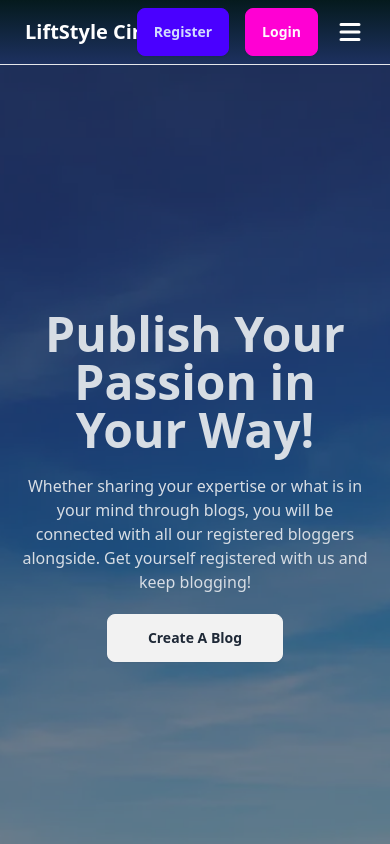
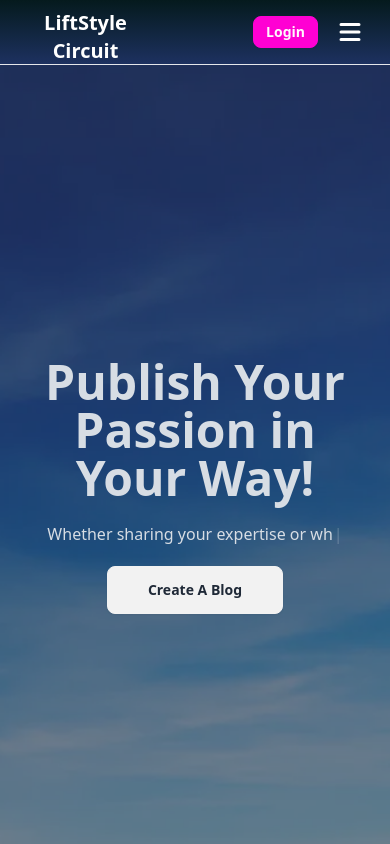
Before and after one commit to bornilshopno/lifeStyle-clientSide-blogWebsite, a React (Vite) app: page / in a window 390 px wide. Shown: the top 844 px of the page. Built offline with nearby package versions, Linux system fonts and the light colour scheme; no server answers.

Commit message:
some CSS improved

```diff
--- a/package.json
+++ b/package.json
@@ -27,7 +27,8 @@
     "react-router-dom": "^7.1.0",
     "react-toastify": "^11.0.2",
     "sort-by": "^1.2.0",
-    "sweetalert2": "^11.15.3"
+    "sweetalert2": "^11.15.3",
+    "typewriter-effect": "^2.21.0"
   },
   "devDependencies": {
     "@eslint/js": "^9.17.0",
--- a/src/Components/Blogs/CardforAllBlogs.jsx
+++ b/src/Components/Blogs/CardforAllBlogs.jsx
@@ -32,30 +32,9 @@ const CardforAllBlogs = ({ blog }) => {
     }
     return (
         <div className="" >
-            {/* <div className="card card-compact bg-base-100">
-                <figure>
-                    <img
-                        src={thumbnail}
-                        alt="blogImage"
-                        className="w-80 h-60" />
-                </figure>
-                <div className="card-body">
-                    <h2 className="card-title">{title}</h2>
-                    <div className="flex justify-between flex-row-reverse">
-                        <p>Blog Category : {category}</p>
-                        <p>Blog Posted By: {name}</p>
-                    </div>
-                    <p>{shortDescription}</p>
-                    <div className="card-actions justify-end">
-                        <Link to={`/blog/${_id}`}><button className="btn btn-primary">Details</button></Link>
-                        <button className="btn btn-primary" onClick={wishlistHandler}>Add to Wishlist</button>
-                    </div>
-                </div>
-            </div> */}
 
-
-            <div className="card card-side bg-gray-100 shadow-xl h-80" data-aos="fade-up"
-        data-aos-duration="3000">
+            <div className="card card-side bg-gray-100 shadow-xl h-80" data-aos="zoom-in"
+        data-aos-duration="1000">
                 <figure>
                     <img
                         src={thumbnail}
--- a/src/Components/Home/Banner.jsx
+++ b/src/Components/Home/Banner.jsx
@@ -1,6 +1,7 @@
 import { Link } from "react-router-dom";
 import Stats from "./Stats";
 import { motion } from "motion/react"
+import Typewriter from 'typewriter-effect';
 
 const Banner = () => {
     return (
@@ -12,9 +13,20 @@ const Banner = () => {
   <div className="hero-overlay bg-opacity-60"></div>
   <div className="hero-content text-neutral-content text-center">
     <div className="max-w-lg">
-      <h1 className="mb-5 text-5xl font-bold">Publish Your Passion in Your Way!</h1>
+      <h1 className="mb-5 text-5xl font-bold">
+      Publish Your Passion in Your Way!
+
+        </h1>
       <p className="mb-5">
-      Whether sharing your expertise or what is in your mind through blogs, you will be connected with all our registered bloggers alongside. Get yourself registered with us and keep blogging!
+            <Typewriter
+  options={{
+    strings: [" Whether sharing your expertise or what is in your mind through blogs, you will be connected with all our registered bloggers alongside. Get yourself registered with us and keep blogging!!"],
+    autoStart: true,
+    loop: 1,
+    typeSpeed:20
+  }}
+/>
+
       </p>
      <Link to={"/addblog"} >
      <button className="btn px-10">Create A Blog</button>
--- a/src/Main/AuthProvider.jsx
+++ b/src/Main/AuthProvider.jsx
@@ -1,5 +1,4 @@
 import { useEffect, useState } from "react";
-
 import AuthContext from "./AuthContext"
 import { createUserWithEmailAndPassword, getAuth, GoogleAuthProvider, onAuthStateChanged, signInWithEmailAndPassword, signInWithPopup, signOut } from "firebase/auth";
 import axios from "axios";
--- a/src/SharedCompoents/Footer.jsx
+++ b/src/SharedCompoents/Footer.jsx
@@ -2,14 +2,14 @@ import { Link } from "react-router-dom";
 import { BsTwitterX } from "react-icons/bs";
 import { FaFacebookF } from "react-icons/fa";
 import { IoLogoYoutube } from "react-icons/io";
-import { IoGameControllerSharp } from "react-icons/io5"
+
 
 const Footer = () => {
     return (
         <div className="bg-gray-800 text-white">
             <footer className="footer py-5 px-10 place-items-center">
                 <aside>
-                <Link to="/"> <div className="flex gap-3 items-center"><IoGameControllerSharp className="text-2xl" /><span className="text-2xl font-bold">LifeStyle Curcuit</span></div></Link>
+                <Link to={"/"}><a className="btn btn-ghost text-xl">LiftStyle Circuit</a></Link>
                     <p className="text-center">A Page for Blogs
                     </p>
                 </aside>
--- a/src/SharedCompoents/Navbar.jsx
+++ b/src/SharedCompoents/Navbar.jsx
@@ -15,24 +15,33 @@ const Navbar = () => {
         <li><NavLink to={"/featured-blogs"}>Featured Blogs</NavLink> </li>
         <li><NavLink to={"/wishlist"}>Wishlist</NavLink> </li>
     </>
+
+const linksForBurger = <>
+<li><NavLink to={"/"}>Home</NavLink></li>
+<li><NavLink to={"/addblog"}>Add Blog</NavLink></li>
+<li><NavLink to={"/allblogs"}>All Blogs</NavLink> </li>
+<li><NavLink to={"/featured-blogs"}>Featured Blogs</NavLink> </li>
+<li><NavLink to={"/wishlist"}>Wishlist</NavLink> </li>
+<li><NavLink to={"/register"}>Register</NavLink></li>
+</>
     return (
 <>
 <div className="navbar bg-gradient-to-b from-[#051A1D] to-[#1D3160] text-white border-b z-40 fixed backdrop-filter backdrop-blur-l bg-opacity-40">
             <ToastContainer></ToastContainer>
             <div className="navbar-start">
-                <a className="btn btn-ghost text-xl">LiftStyle Circuit</a>
+          <Link to={"/"}><a className="btn btn-ghost text-xl">LiftStyle Circuit</a></Link>
             </div>
             <div className="navbar-center hidden lg:flex ">
                 <ul className="menu menu-horizontal px-1 gap-2">
                     {links}
                 </ul>
             </div>
-            <div className="navbar-end gap-4">
+            <div className="navbar-end gap-2 lg:gap-4">
                 {user ?
                     <>  <img className="h-10 border-2 rounded-xl" src={user?.photoURL} alt="" /> <button className="btn btn-secondary" onClick={() => {userSignOut(); navigate("/")}}>SignOut</button>
                     </> :
-                    <> <Link className="btn btn-primary" to={"/register"}>Register</Link>
-                        <Link className="btn btn-secondary" to={"/login"}>Login</Link></>}
+                    <> <Link className="btn btn-secondary btn-sm hidden lg:flex" to={"/register"}>Register</Link>
+                        <Link className="btn btn-secondary btn-sm" to={"/login"}>Login</Link></>}
             </div>
             <div className="dropdown">
                 <div tabIndex={0} role="button" className="btn btn-ghost lg:hidden">
@@ -40,8 +49,8 @@ const Navbar = () => {
                 </div>
                 <ul
                     tabIndex={0}
-                    className="menu menu-sm dropdown-content bg-base-100 rounded-box z-[1] mt-3 w-52 p-2 shadow">
-                    {links}
+                    className="menu menu-sm dropdown-content bg-[#1D3160] rounded-box z-[1] mt-0 w-80 p-1 ">
+                    {linksForBurger}
                 </ul>
             </div>
         </div>
```
Also changed, not shown: 1 other file (tests, documents, lock files or other folders).
